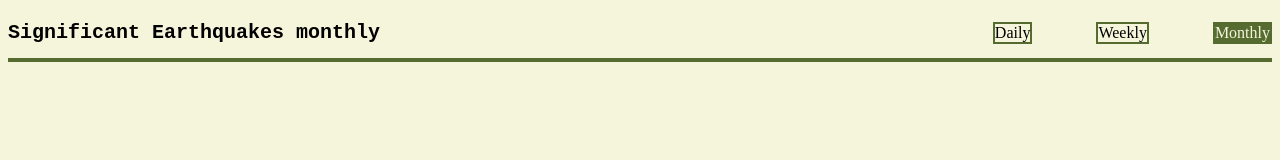
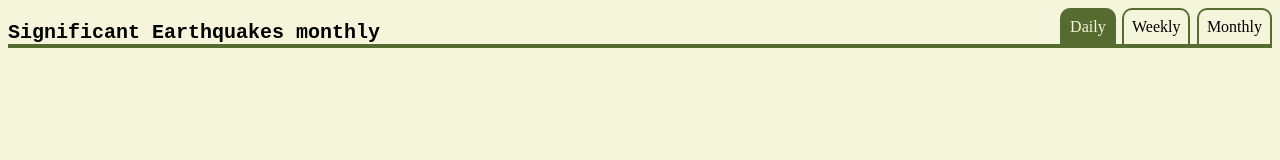
Before and after one commit to jgoto/USGS-Earthquake-tracker, a plain HTML site: page index.html in a window 1280 px wide. Both pictures are taken after a click on the element "Daily". Drawn offline with Linux system fonts and the light colour scheme; no server answers.

Commit message:
Folder tabs now switch properly

```diff
--- a/index.html
+++ b/index.html
@@ -12,7 +12,7 @@
         <div id="interval-links">
             <span id="daily" class="timespan">Daily</span>
             <span id="weekly" class="timespan">Weekly</span>
-            <span id="monthly" class="timespan active">Monthly</span>
+            <span id="monthly" class="timespan">Monthly</span>
         </div>
     </div>
     <div id = "content-container">
--- a/src/earthquake.js
+++ b/src/earthquake.js
@@ -17,6 +17,23 @@ const dataNotFound = () =>{
     notFoundText.classList.add("not-found");
     notFoundText.innerText = "No earthquakes have been found";
     earthquakeContainer.appendChild(notFoundText);
+}
+
+function updateFolderLinks(tab){
+    dailyTab.classList.remove("active");
+    weeklyTab.classList.remove("active");
+    monthlyTab.classList.remove("active");
+    switch(tab){
+        case "daily":
+            dailyTab.classList.add("active");
+            break;
+        case "weekly":
+            weeklyTab.classList.add("active");
+            break;
+        case "monthly":
+            monthlyTab.classList.add("active");
+            break;
+    }
 }
 
 const drawCard = (earthquake) =>{
@@ -64,21 +81,20 @@ const fetchEarthquakeList = async(url)=>{
 }
 
 function changeTab(url, tab){
-    //tab.classList.add("active");
     fetchEarthquakeList(url);
-
+    updateFolderLinks(tab);
 }
 
 dailyTab.addEventListener("click", function(event){
-    changeTab(USGS_EARTHQUAKE_DAILY_URL, event.target)
+    changeTab(USGS_EARTHQUAKE_DAILY_URL, "daily");
 });
 
 weeklyTab.addEventListener("click", function(event){
-    changeTab(USGS_EARTHQUAKE_WEEKLY_URL, event.target)
+    changeTab(USGS_EARTHQUAKE_WEEKLY_URL, "weekly");
 });
 
 monthlyTab.addEventListener("click", function(event){
-    changeTab(USGS_EARTHQUAKE_MONTHLY_URL, event.target)
+    changeTab(USGS_EARTHQUAKE_MONTHLY_URL, "monthly");
 });
 
-fetchEarthquakeList(USGS_EARTHQUAKE_MONTHLY_URL);
+changeTab(USGS_EARTHQUAKE_MONTHLY_URL, "monthly");
--- a/style.css
+++ b/style.css
@@ -3,22 +3,25 @@ body{
 }
 
 #header{
+    background-color: beige;
     display: flex;
     justify-content: space-between;
-    align-items: center;
+    align-items:flex-end;
     position: sticky;
     top: 0;
     border-bottom: 4px solid darkolivegreen;
+    z-index: 1;
 }
 
 #header h1{
     font-size: 1.25em;
     font-family: 'Courier New', Courier, monospace;
+    margin-bottom: 0;
 }
 
 #interval-links{
     display: flex;
-    gap: 5vw;
+    gap: 0.5vw;
     cursor: pointer;
 }
 
@@ -33,6 +36,10 @@ div.card{
 
 .timespan{
     border: 2px solid darkolivegreen;
+    border-bottom: 0;
+    border-top-left-radius: 10px;
+    border-top-right-radius: 10px;
+    padding: 8px;
     background-color: beige;
     color: black;
 }
```
